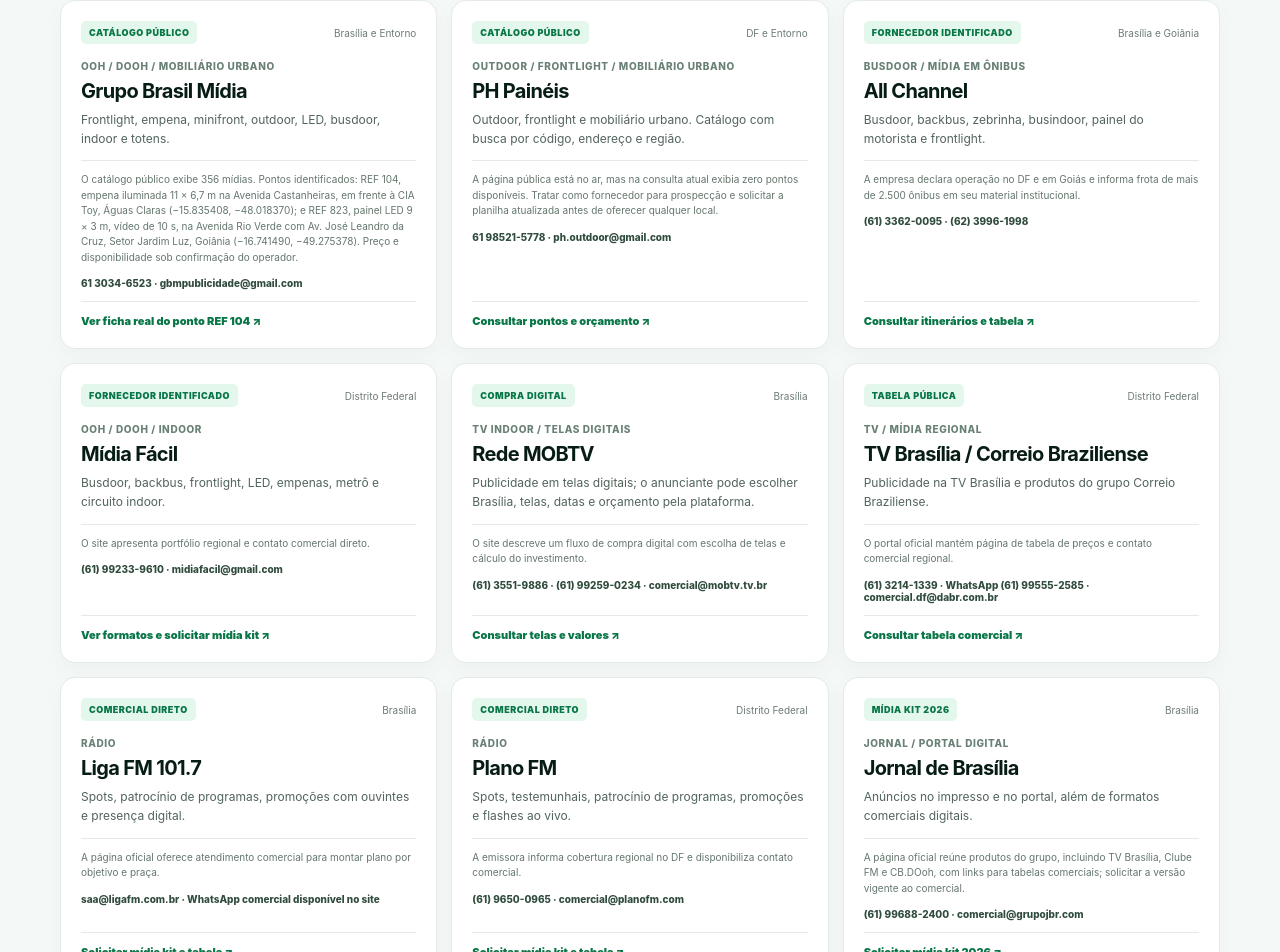
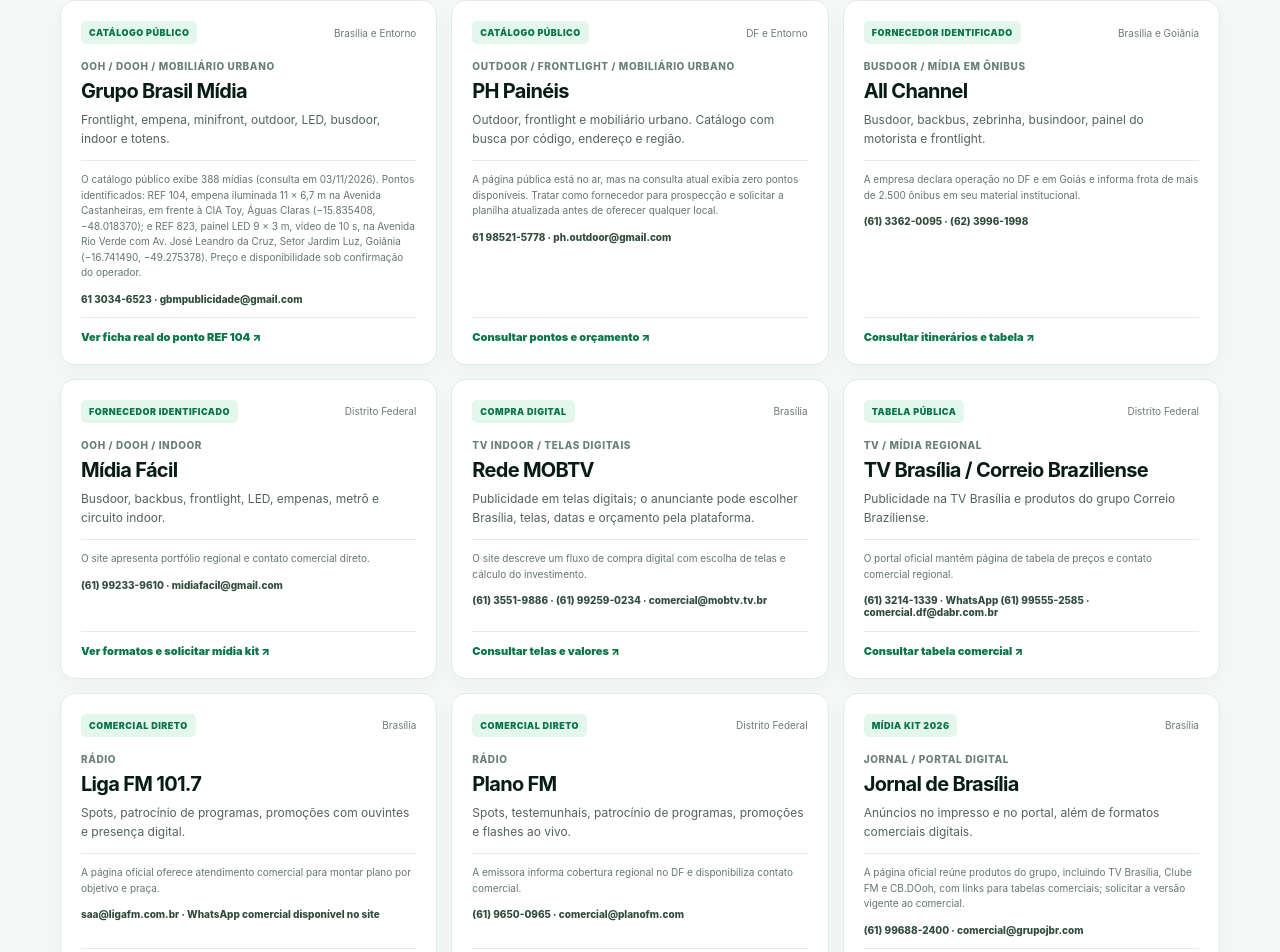
Before and after one commit to studioalfamarketingdigital-dev/midiamap-github-pages, a Next.js app: page / in a window 1280 px wide. Shown: the part 2859-3811 px from the top of the page. Built offline with nearby package versions, Linux system fonts and the light colour scheme.

Commit message:
Refresh supplier catalog count from current public listing

```diff
--- a/components/SupplierDirectory.tsx
+++ b/components/SupplierDirectory.tsx
@@ -10,7 +10,7 @@ const suppliers = [
     category: 'OOH / DOOH / mobiliário urbano',
     region: 'Brasília e Entorno',
     formats: 'Frontlight, empena, minifront, outdoor, LED, busdoor, indoor e totens.',
-    proof: 'O catálogo público exibe 356 mídias. Pontos identificados: REF 104, empena iluminada 11 × 6,7 m na Avenida Castanheiras, em frente à CIA Toy, Águas Claras (−15.835408, −48.018370); e REF 823, painel LED 9 × 3 m, vídeo de 10 s, na Avenida Rio Verde com Av. José Leandro da Cruz, Setor Jardim Luz, Goiânia (−16.741490, −49.275378). Preço e disponibilidade sob confirmação do operador.',
+    proof: 'O catálogo público exibe 388 mídias (consulta em 03/11/2026). Pontos identificados: REF 104, empena iluminada 11 × 6,7 m na Avenida Castanheiras, em frente à CIA Toy, Águas Claras (−15.835408, −48.018370); e REF 823, painel LED 9 × 3 m, vídeo de 10 s, na Avenida Rio Verde com Av. José Leandro da Cruz, Setor Jardim Luz, Goiânia (−16.741490, −49.275378). Preço e disponibilidade sob confirmação do operador.',
     contact: '61 3034-6523 · gbmpublicidade@gmail.com',
     href: 'https://grupobrasilmidia.com.br/midias/104',
     action: 'Ver ficha real do ponto REF 104',
```
